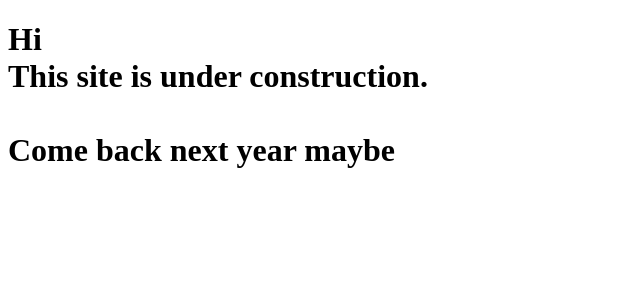
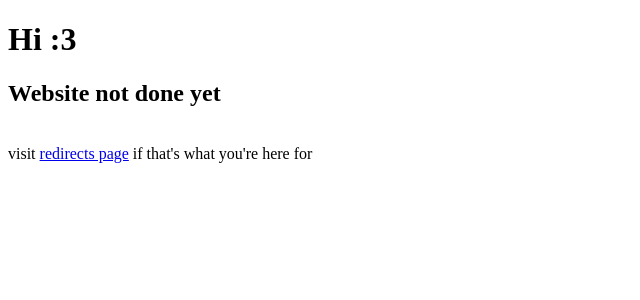
Before and after one commit to PillowGit/personal-website, a SvelteKit app: page / in a window 1280 px wide. Shown: the top 300 px of the page, without its empty margins (0-640 px from the left). Built offline with nearby package versions, Linux system fonts and the light colour scheme.

Commit message:
Update Landing Page

```diff
--- a/src/routes/+page.svelte
+++ b/src/routes/+page.svelte
@@ -1 +1,3 @@
-<h1>Hi<br>This site is under construction.<br><br>Come back next year maybe</h1>
+<h1>Hi :3</h1>
+<h2>Website not done yet</h2>
+<p><br>visit <a href="/r/">redirects page</a> if that's what you're here for</p>
```
